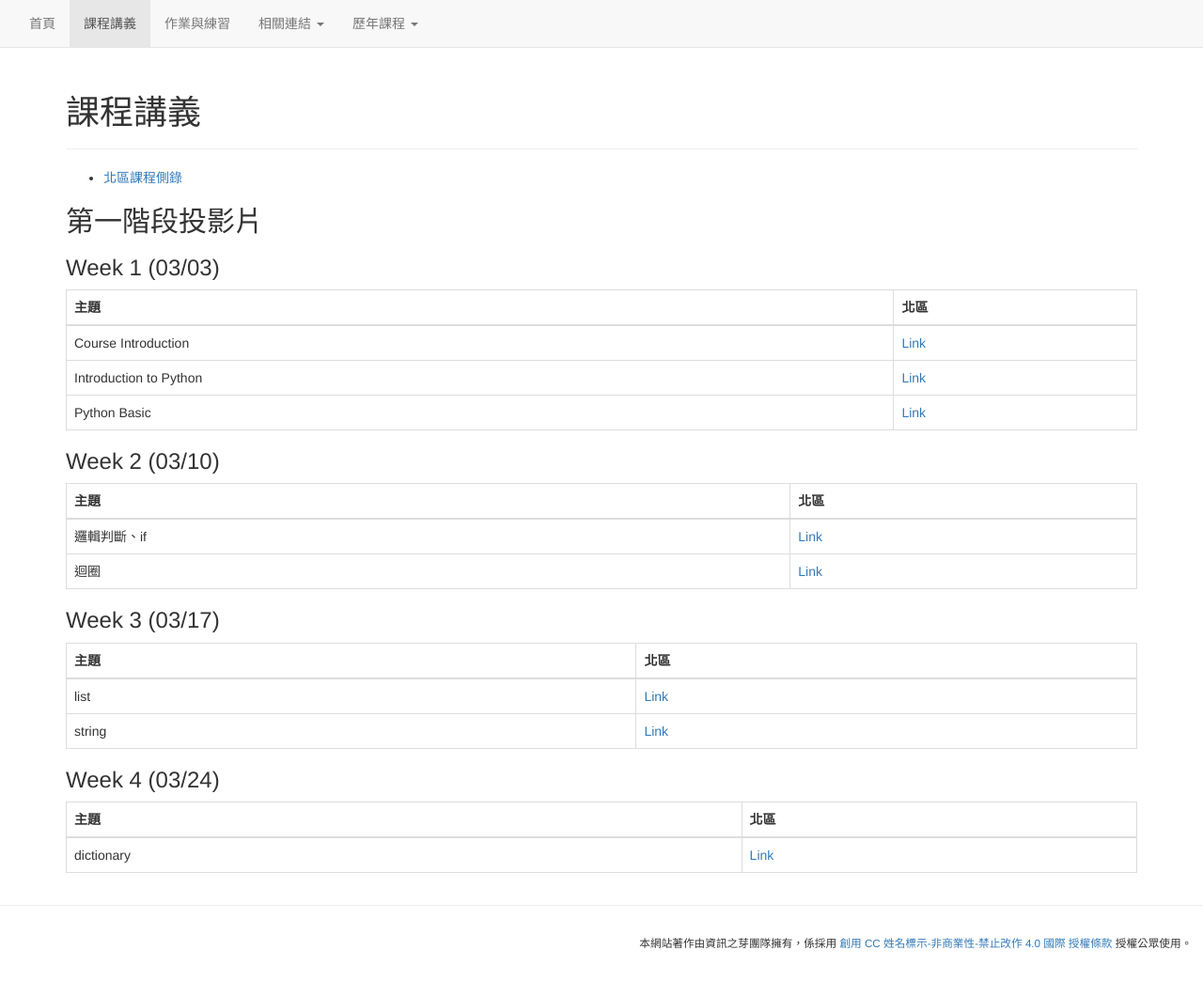
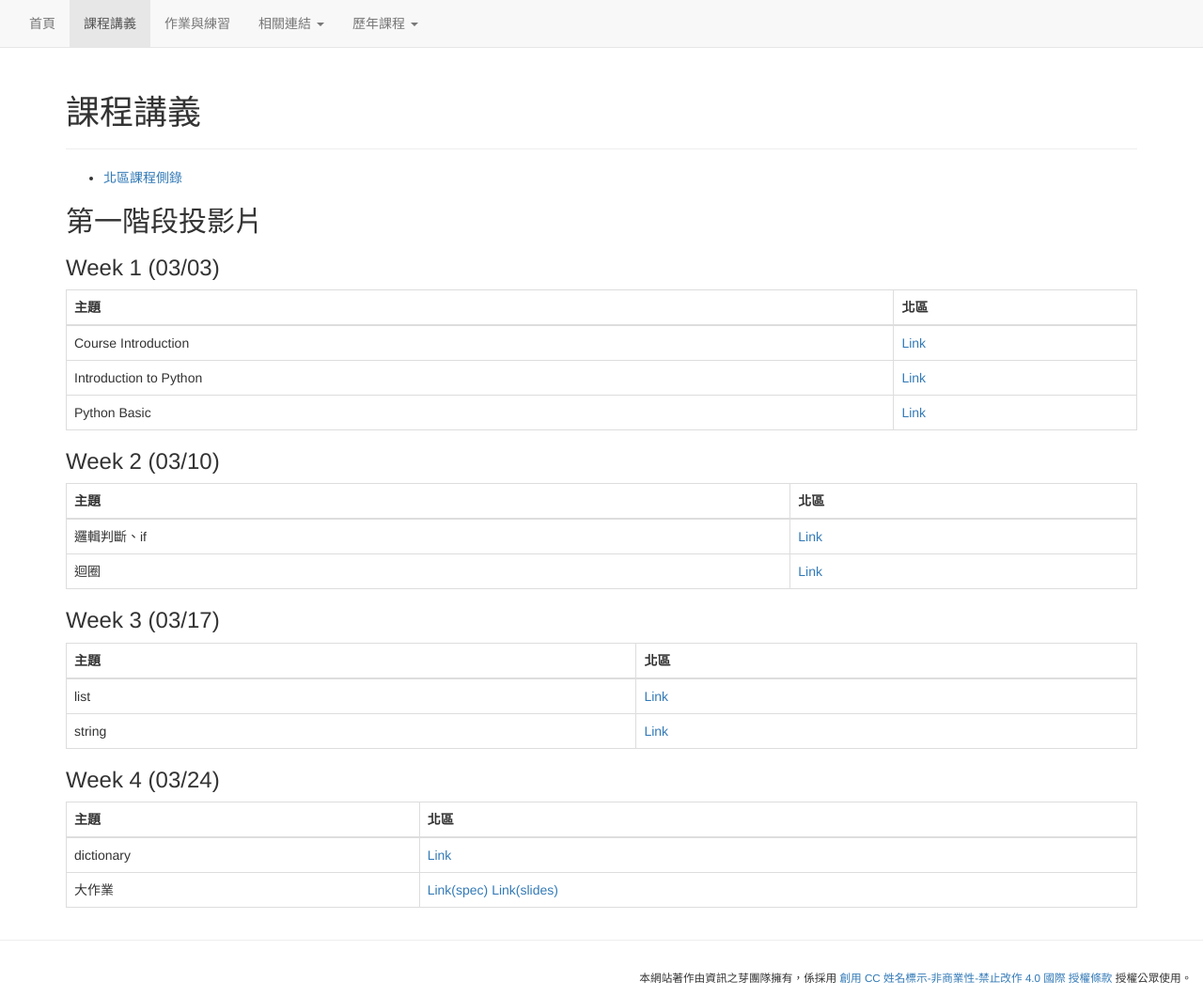
Before and after one commit to tw-csie-sprout/py2025, a Jekyll site: the page built from slides.md, in a window 1280 px wide and 1061 px high. Shown: the whole window at 94% size. Built offline with Jekyll 4.4.1, drawn with Linux system fonts in a browser that asks for light colours.

Commit message:
Update slides.md
Add hw spec&slides

```diff
--- a/slides.md
+++ b/slides.md
@@ -39,3 +39,4 @@ title: "課程講義"
 | 主題 | 北區 |
 | --- | --- |
 | dictionary | [Link](https://drive.google.com/file/d/1keTjonxJIsZwPvHk--4A3yUF8pq4-WUo/view?usp=sharing)|
+| 大作業 | [Link(spec)](https://hackmd.io/@poo/rytyawJTp) [Link(slides)](https://www.canva.com/design/DAFzpVtnHFY/3cAeQmeAO31-h6FbVXdmyA/view?utm_content=DAFzpVtnHFY&utm_campaign=designshare&utm_medium=link&utm_source=editor)|
```
